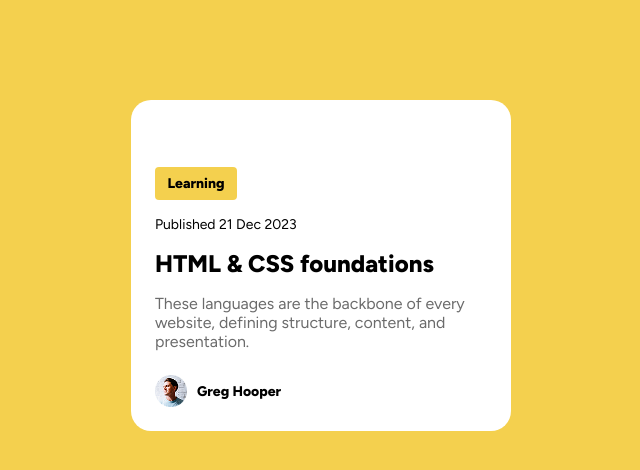
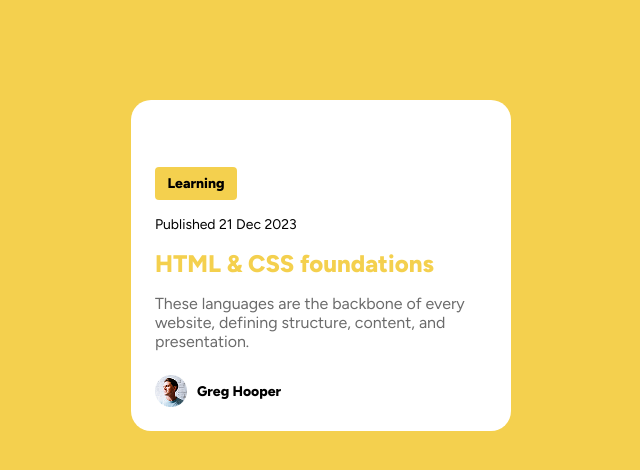
Before and after one commit to bimasenaadji/blog-preview-card, a plain HTML site: page index.html in a window 1280 px wide. In both pictures the pointer is over the element "HTML & CSS foundations". Shown: the whole page, without its empty margins (319-959 px from the left). Drawn offline with Linux system fonts and the light colour scheme.

Commit message:
feat: add hover on title card

```diff
--- a/style.css
+++ b/style.css
@@ -63,6 +63,12 @@ body {
   font-size: var(--fs-lg);
   font-weight: var(--fw-extra-bold);
 }
+.card__title:hover {
+  font-size: var(--fs-lg);
+  font-weight: var(--fw-extra-bold);
+  cursor: pointer;
+  color: var(--clr-primary);
+}
 
 .card__desc {
   color: var(--clr-desc);
```
